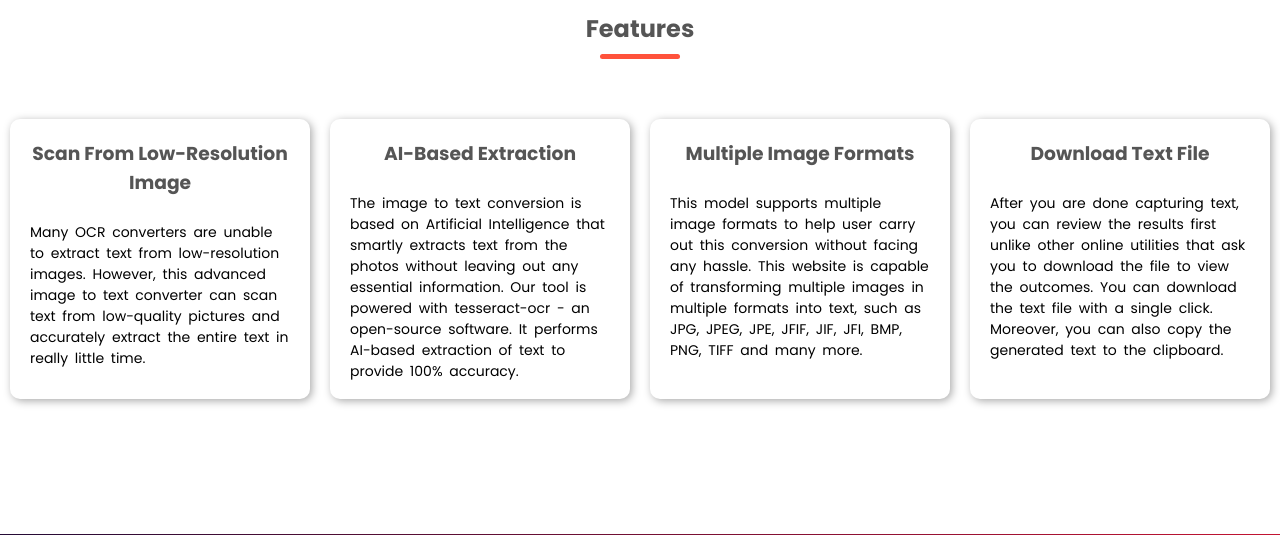
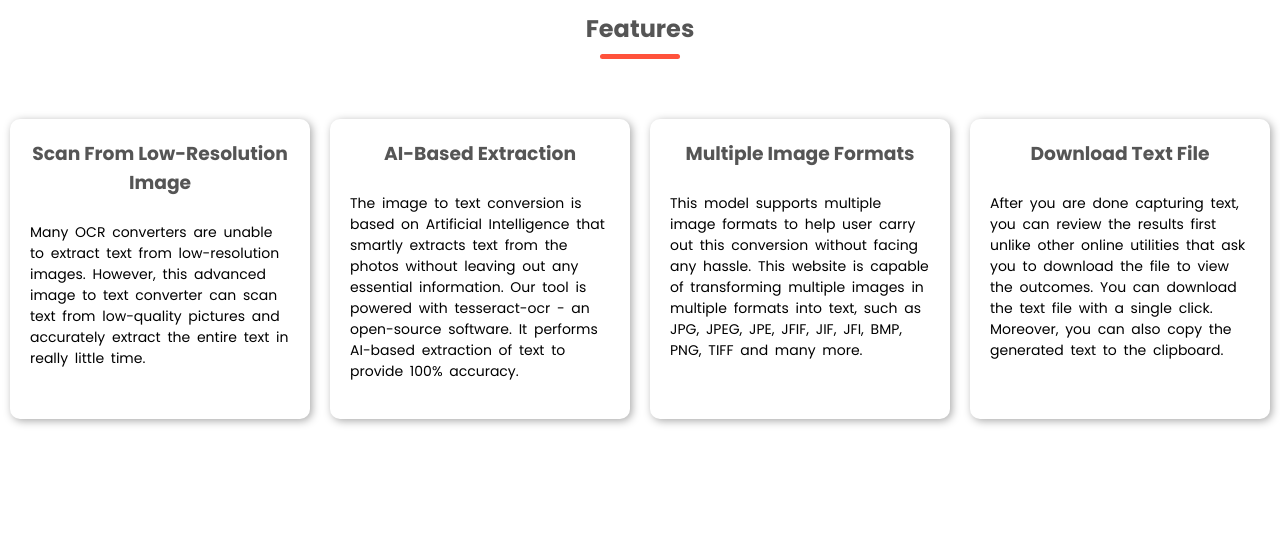
Before and after one commit to parmeetkaur28/image1, a Flask app: page / in a window 1280 px wide. Shown: the part 924-1459 px from the top of the page. Run offline with Flask 2, Linux system fonts and the light colour scheme; some libraries are stand-ins or nearby versions.

Commit message:
ff  commit

```diff
--- a/templates/index.html
+++ b/templates/index.html
@@ -201,7 +201,7 @@
       padding: 20px;
       border-radius: 10px;
       margin: 10px;
-      height: 280px;
+      height: 300px;
       -webkit-box-shadow: 2px 2px 8px 0px rgba(169, 169, 169, 1);
       -moz-box-shadow: 2px 2px 8px 0px rgba(169, 169, 169, 1);
        box-shadow: 2px 2px 8px 0px rgba(169, 169, 169, 1);
```
